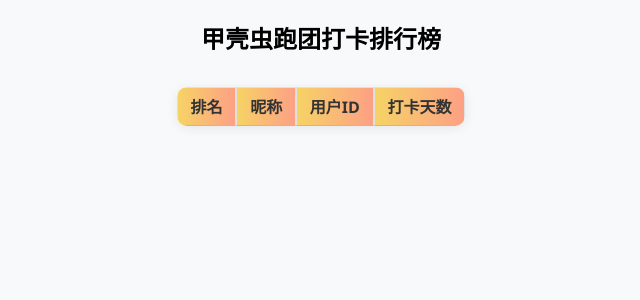
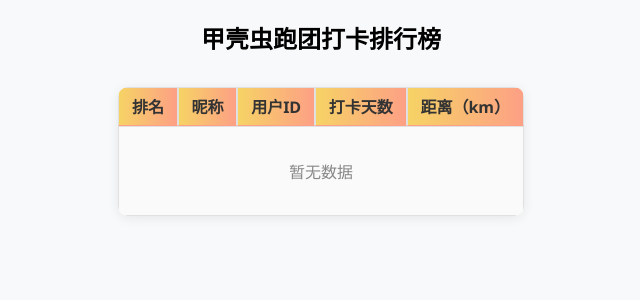
Before and after one commit to zhywyt/BeetleRunBackEnd, a FastAPI app: template templates/rank.html in a window 1280 px wide. Shown: the top 300 px of the page, without its empty margins (187-827 px from the left). Run offline with FastAPI, Linux system fonts and the light colour scheme; the template is opened without the code that fills it, so the values that code supplies are empty.

Commit message:
fix empty rank list error

```diff
--- a/templates/rank.html
+++ b/templates/rank.html
@@ -42,12 +42,14 @@
 </head>
 <body>
     <h2 style="text-align:center;">甲壳虫跑团打卡排行榜 <span style="font-size:0.7em;color:#888;">
+        {% if items|length > 0 %}
             {% if items[0].week_distance %}
             （本周：{{ week_label }}）
             {% elif items[0].month_distance %}
             （本月：{{ month_label }}）
             {% elif items[0].total_distance %}
             （总计：{{ total_label }}）
+            {% endif %}
         {% endif %}
     </span></h2>
     <table>
@@ -56,6 +58,7 @@
             <th>昵称</th>
             <th>用户ID</th>
             <th>打卡天数</th>
+            {% if items|length > 0 %}
                 {% if items[0].week_distance %}
                 <th>本周距离（km）</th>
                 {% elif items[0].month_distance %}
@@ -63,7 +66,11 @@
                 {% elif items[0].total_distance %}
                 <th>总距离（km）</th>
                 {% endif %}
+            {% else %}
+                <th>距离（km）</th>
+            {% endif %}
         </tr>
+        {% if items|length > 0 %}
             {% for item in items %}
             <tr>
                 <td>{{ item.rank }}</td>
@@ -79,6 +86,13 @@
                 {% endif %}
             </tr>
             {% endfor %}
+        {% else %}
+            <tr>
+                <td colspan="5" style="text-align:center;color:#888;padding:2em;">
+                    暂无数据
+                </td>
+            </tr>
+        {% endif %}
         {% if solve_time %}
         <tr>
             <td colspan="5" style="text-align:right;font-size:0.8em;color:#888;">
```
Lines whose indentation alone changed are shown as unchanged.
